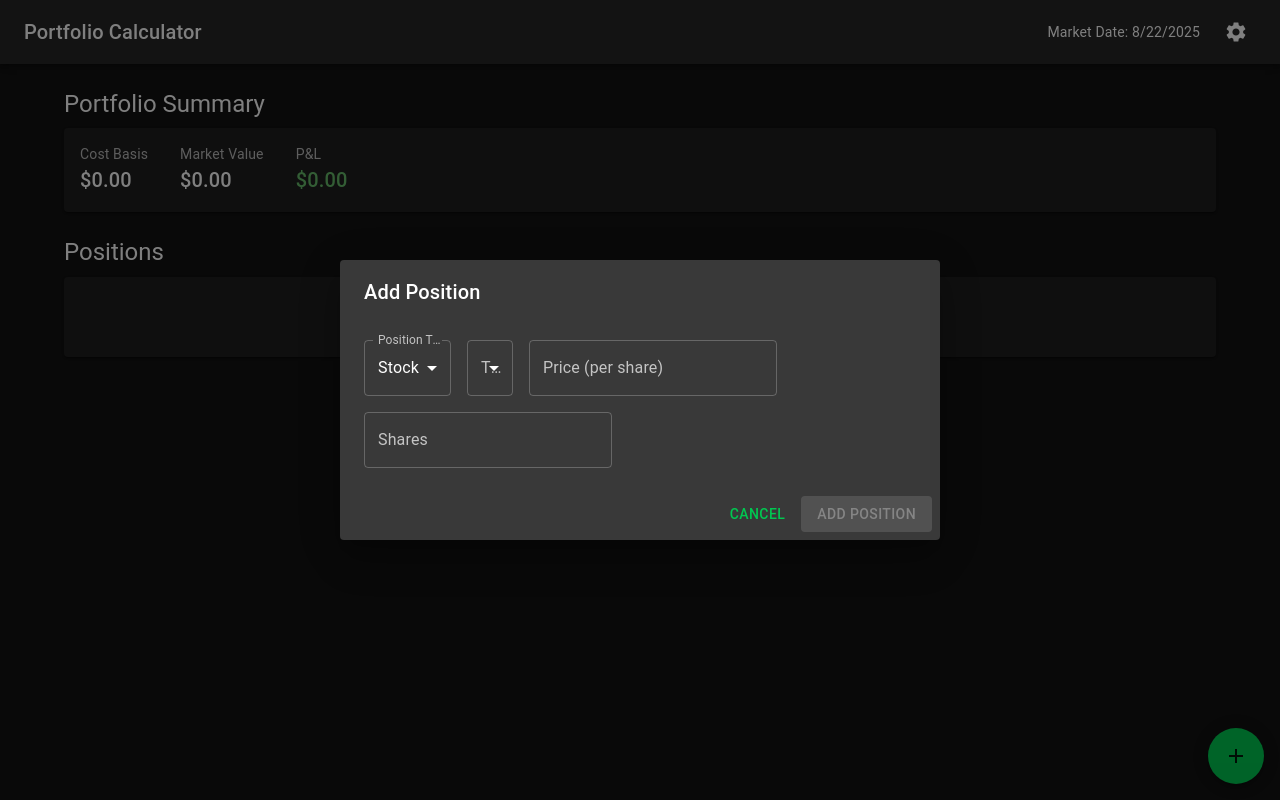
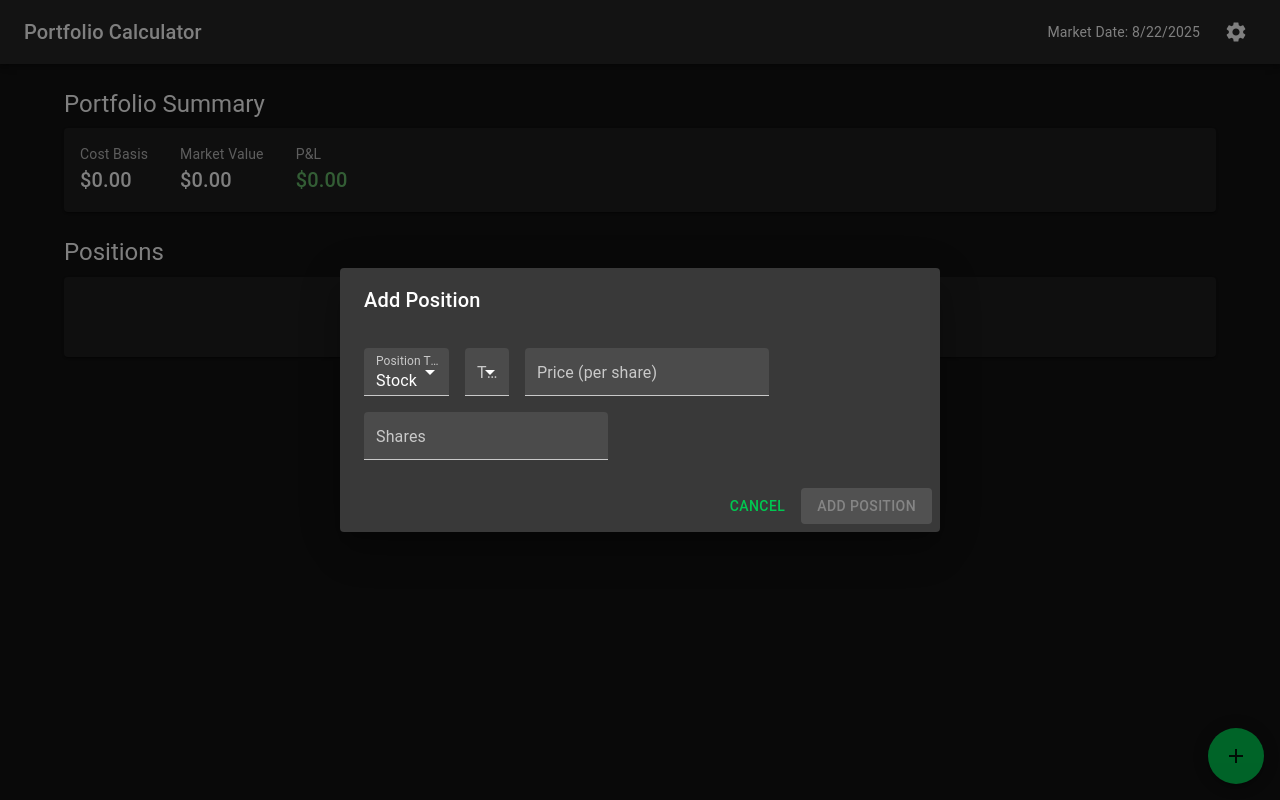
Before and after one commit to cpoonolly/simple-position-calculator, a React (Vite) app: page / in a window 1280 px wide. Both pictures are taken after a click on the button 1236 px from the left and 756 px from the top of the page. Built offline with nearby package versions, Linux system fonts and the light colour scheme.

Commit message:
Input field fixes

```diff
--- a/src/components/AddPositionDialog.tsx
+++ b/src/components/AddPositionDialog.tsx
@@ -114,7 +114,7 @@ export default function AddPositionDialog({ open, onClose, onAdd, availableTicke
           <Box sx={{ mt: 2 }}>
             <Grid container spacing={2}>
               <Grid item xs={12} {...({} as any)}>
-                <FormControl fullWidth>
+                <FormControl fullWidth variant="filled" size="small">
                   <InputLabel>Position Type</InputLabel>
                   <Select
                     value={positionType}
@@ -127,8 +127,8 @@ export default function AddPositionDialog({ open, onClose, onAdd, availableTicke
                 </FormControl>
               </Grid>
 
-              <Grid item xs={12} sm={6}  {...({} as any)}>
-                <FormControl fullWidth>
+              <Grid item xs={12} sm={8} md={6} {...({} as any)}>
+                <FormControl fullWidth variant="filled" size="small">
                   <InputLabel>Ticker</InputLabel>
                   <Select
                     value={formData.ticker}
@@ -148,6 +148,8 @@ export default function AddPositionDialog({ open, onClose, onAdd, availableTicke
                   type="number"
                   value={formData.price}
                   onChange={(e) => handleChange('price', e.target.value)}
+                  variant="filled"
+                  size="small"
                   inputProps={{ step: 0.01, min: 0 }}
                   fullWidth
                 />
@@ -159,6 +161,8 @@ export default function AddPositionDialog({ open, onClose, onAdd, availableTicke
                   type="number"
                   value={formData.quantity}
                   onChange={(e) => handleChange('quantity', e.target.value)}
+                  variant="filled"
+                  size="small"
                   inputProps={{ step: 1, min: 1 }}
                   fullWidth
                 />
@@ -172,13 +176,15 @@ export default function AddPositionDialog({ open, onClose, onAdd, availableTicke
                       type="number"
                       value={formData.strike}
                       onChange={(e) => handleChange('strike', e.target.value)}
+                      variant="filled"
+                      size="small"
                       inputProps={{ step: 0.01, min: 0 }}
                       fullWidth
                     />
                   </Grid>
 
                   <Grid item xs={12} sm={6}  {...({} as any)}>
-                    <FormControl fullWidth>
+                    <FormControl fullWidth variant="filled" size="small">
                       <InputLabel>Option Side</InputLabel>
                       <Select
                         value={formData.side}
@@ -197,6 +203,8 @@ export default function AddPositionDialog({ open, onClose, onAdd, availableTicke
                       type="date"
                       value={formData.expiration.toISOString().split('T')[0]}
                       onChange={(e) => handleChange('expiration', new Date(e.target.value))}
+                      variant="filled"
+                      size="small"
                       InputLabelProps={{
                         shrink: true,
                       }}
--- a/src/components/MarketSettingsDialog.tsx
+++ b/src/components/MarketSettingsDialog.tsx
@@ -84,6 +84,8 @@ export default function MarketSettingsDialog({ open, onClose, market, onSave }:
                   type="date"
                   value={marketDate.toISOString().split('T')[0]}
                   onChange={(e) => setMarketDate(new Date(e.target.value))}
+                  variant="filled"
+                  size="small"
                   InputLabelProps={{
                     shrink: true,
                   }}
@@ -101,6 +103,8 @@ export default function MarketSettingsDialog({ open, onClose, market, onSave }:
                   type="number"
                   value={riskFreeRate}
                   onChange={(e) => setRiskFreeRate(e.target.value)}
+                  variant="filled"
+                  size="small"
                   inputProps={{ step: 0.001, min: 0 }}
                   fullWidth
                 />
@@ -119,6 +123,8 @@ export default function MarketSettingsDialog({ open, onClose, market, onSave }:
                     value={newTicker}
                     onChange={(e) => setNewTicker(e.target.value.toUpperCase())}
                     onKeyPress={(e) => e.key === 'Enter' && handleAddTicker()}
+                    variant="filled"
+                    size="small"
                     fullWidth
                   />
                 </Grid>
@@ -148,6 +154,8 @@ export default function MarketSettingsDialog({ open, onClose, market, onSave }:
                       type="number"
                       value={data.price}
                       onChange={(e) => handlePriceChange(ticker, 'price', e.target.value)}
+                      variant="filled"
+                      size="small"
                       inputProps={{ step: 0.01, min: 0 }}
                       fullWidth
                     />
@@ -158,6 +166,8 @@ export default function MarketSettingsDialog({ open, onClose, market, onSave }:
                       type="number"
                       value={data.volatility || ''}
                       onChange={(e) => handlePriceChange(ticker, 'volatility', e.target.value)}
+                      variant="filled"
+                      size="small"
                       inputProps={{ step: 0.01, min: 0 }}
                       fullWidth
                     />
--- a/src/index.css
+++ b/src/index.css
@@ -16,3 +16,15 @@ body {
   width: 100%;
   min-height: 100vh;
 }
+
+/* Remove number input spinners/step buttons */
+input[type="number"]::-webkit-outer-spin-button,
+input[type="number"]::-webkit-inner-spin-button {
+  -webkit-appearance: none;
+  margin: 0;
+}
+
+/* Firefox */
+input[type="number"] {
+  -moz-appearance: textfield;
+}
```
